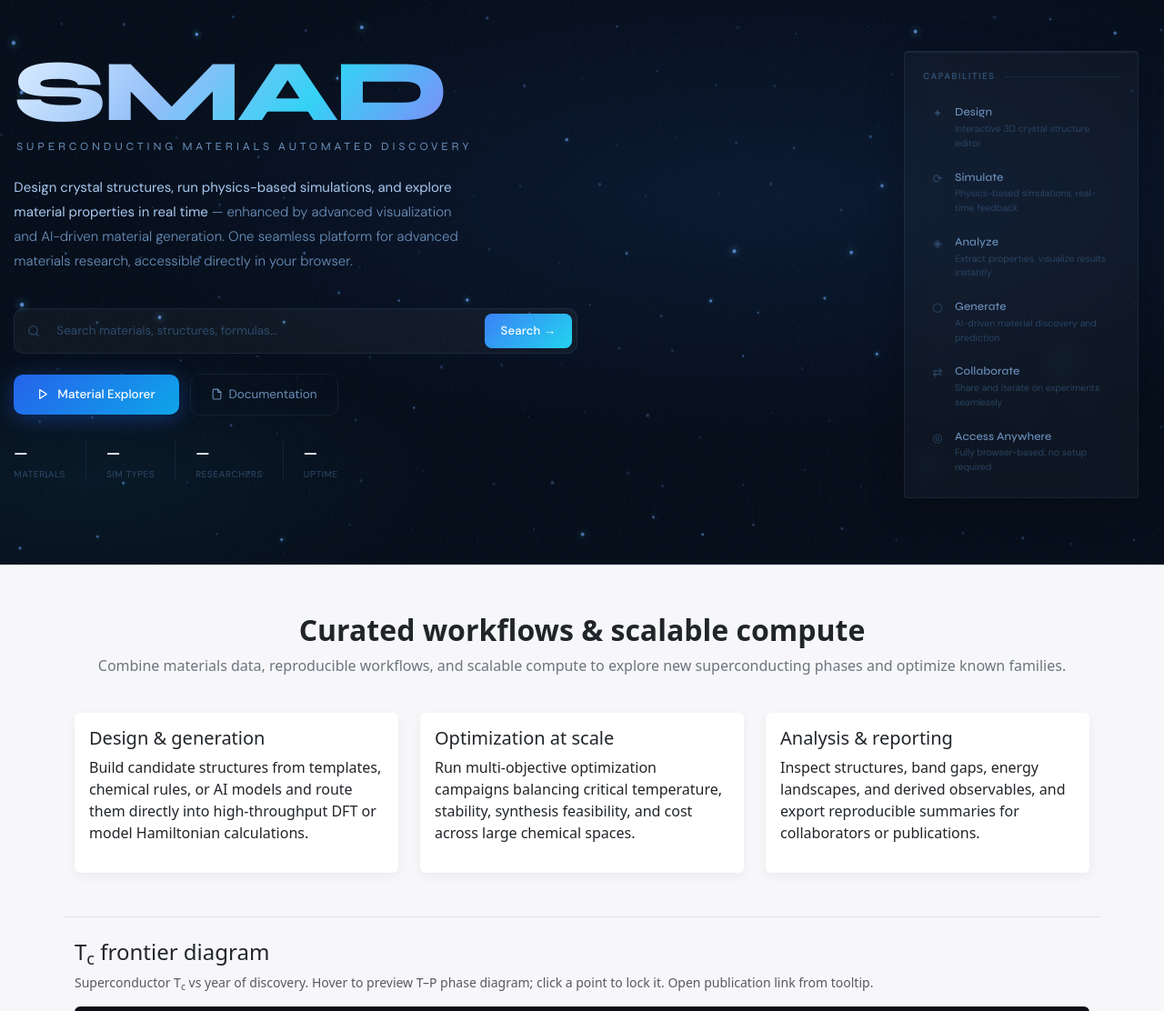
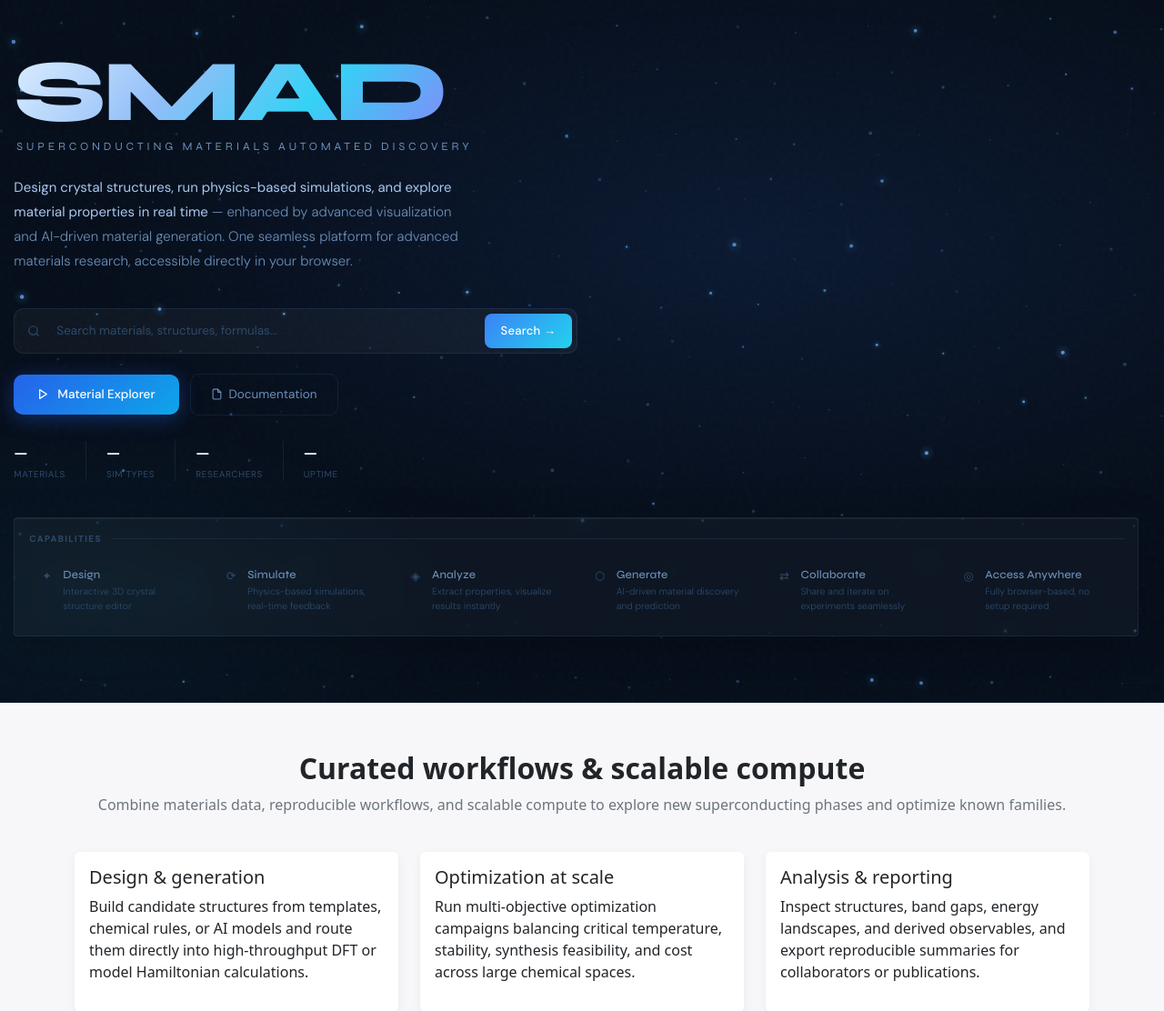
Before and after one commit to Itete5/smad, a FastAPI app: page / in a window 1280 px wide. Shown: the part 56-1168 px from the top of the page at 91% size. Run offline with FastAPI, Linux system fonts and the light colour scheme; some libraries are stand-ins or nearby versions.

Commit message:
Home hero: horizontal Capabilities strip below main column

```diff
--- a/templates/index.html
+++ b/templates/index.html
@@ -93,11 +93,10 @@
     .home-hero .hh-inner{
       position:relative;z-index:10;max-width:1320px;width:100%;margin-left:0;margin-right:auto;
       padding:56px clamp(12px,3vw,28px) 72px clamp(4px,1.2vw,16px);
-      display:grid;grid-template-columns:1fr minmax(220px,258px);gap:clamp(28px,4vw,52px);align-items:start;
+      display:flex;flex-direction:column;gap:clamp(28px,4vw,40px);align-items:stretch;
     }
     @media(max-width:991px){
-      .home-hero .hh-inner{grid-template-columns:1fr;gap:36px;padding-top:48px;padding-bottom:56px}
-      .home-hero .cap-panel{order:-1}
+      .home-hero .hh-inner{gap:32px;padding-top:48px;padding-bottom:56px}
     }
     .home-hero .hh-main{display:flex;flex-direction:column;gap:22px;align-items:flex-start;text-align:left;max-width:100%}
     .home-hero .eyebrow{
@@ -162,22 +161,27 @@
     .home-hero .stat-val{font-family:'Syne',sans-serif;font-size:18px;font-weight:700;color:var(--hh-text);letter-spacing:-.02em}
     .home-hero .stat-lbl{font-size:10px;font-weight:400;color:var(--hh-dim);letter-spacing:.06em;text-transform:uppercase}
     .home-hero .cap-panel{
-      background:rgba(255,255,255,0.03);border:1px solid var(--hh-border);border-radius:4px;padding:20px 18px 16px;
+      width:100%;max-width:100%;
+      background:rgba(255,255,255,0.03);border:1px solid var(--hh-border);border-radius:4px;padding:16px 14px 14px;
       backdrop-filter:blur(12px);-webkit-backdrop-filter:blur(12px);
-      box-shadow:0 8px 40px rgba(0,0,0,0.22),inset 0 1px 0 rgba(255,255,255,0.055);opacity:0;animation:hhFadeLeft .7s ease .38s forwards;
+      box-shadow:0 8px 40px rgba(0,0,0,0.22),inset 0 1px 0 rgba(255,255,255,0.055);opacity:0;animation:hhFadeUp .7s ease .38s forwards;
     }
-    .home-hero .cap-heading{font-size:9.5px;font-weight:600;letter-spacing:.18em;text-transform:uppercase;color:var(--hh-dim);margin-bottom:14px;padding-left:2px;display:flex;align-items:center;gap:10px}
+    .home-hero .cap-heading{font-size:9.5px;font-weight:600;letter-spacing:.18em;text-transform:uppercase;color:var(--hh-dim);margin-bottom:12px;padding-left:2px;display:flex;align-items:center;gap:10px}
     .home-hero .cap-heading::after{content:'';flex:1;height:1px;background:var(--hh-border)}
-    .home-hero .cap-list{display:flex;flex-direction:column;gap:2px}
+    .home-hero .cap-list{
+      display:flex;flex-direction:row;flex-wrap:wrap;gap:8px 10px;justify-content:space-between;align-items:stretch;
+    }
     .home-hero .cap-item{
-      display:flex;align-items:flex-start;gap:11px;padding:9px 10px;border-radius:9px;cursor:default;transition:background .2s;position:relative;overflow:hidden;
+      display:flex;align-items:flex-start;gap:10px;padding:10px 12px;border-radius:8px;cursor:default;transition:background .2s;position:relative;overflow:hidden;
+      flex:1 1 140px;min-width:min(140px,100%);max-width:100%;
+      border:1px solid transparent;
     }
     .home-hero .cap-item::before{
-      content:'';position:absolute;left:0;top:50%;transform:translateY(-50%);width:2px;height:0;
-      background:linear-gradient(to bottom,var(--hh-blue),var(--hh-teal));border-radius:2px;transition:height .2s;
+      content:'';position:absolute;left:0;right:0;bottom:0;height:0;
+      background:linear-gradient(90deg,var(--hh-blue),var(--hh-teal));border-radius:2px;transition:height .2s;
     }
     .home-hero .cap-item:hover{background:rgba(34,211,238,0.06)}
-    .home-hero .cap-item:hover::before{height:55%}
+    .home-hero .cap-item:hover::before{height:2px}
     .home-hero .cap-item:hover .ci{color:var(--hh-teal)}
     .home-hero .cap-item:hover .cn{color:var(--hh-text)}
     .home-hero .ci{font-size:13px;color:var(--hh-dim);width:16px;text-align:center;flex-shrink:0;margin-top:1px;transition:color .2s}
```
